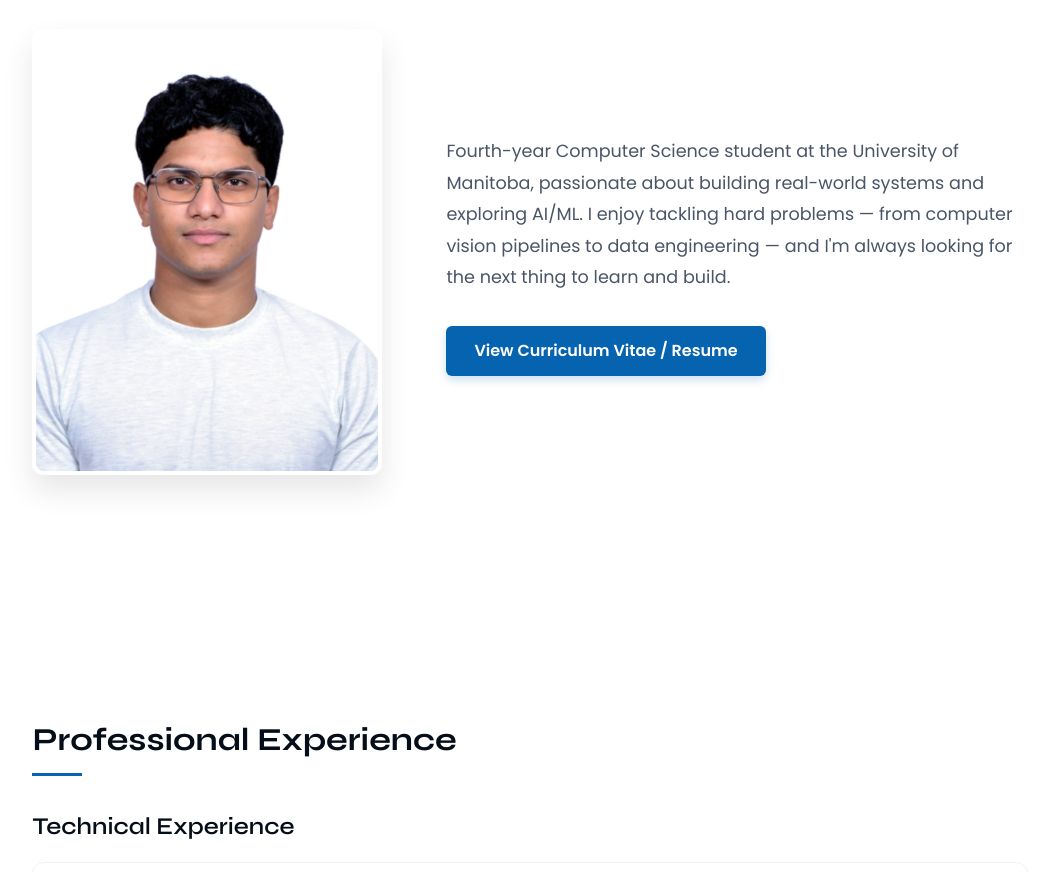
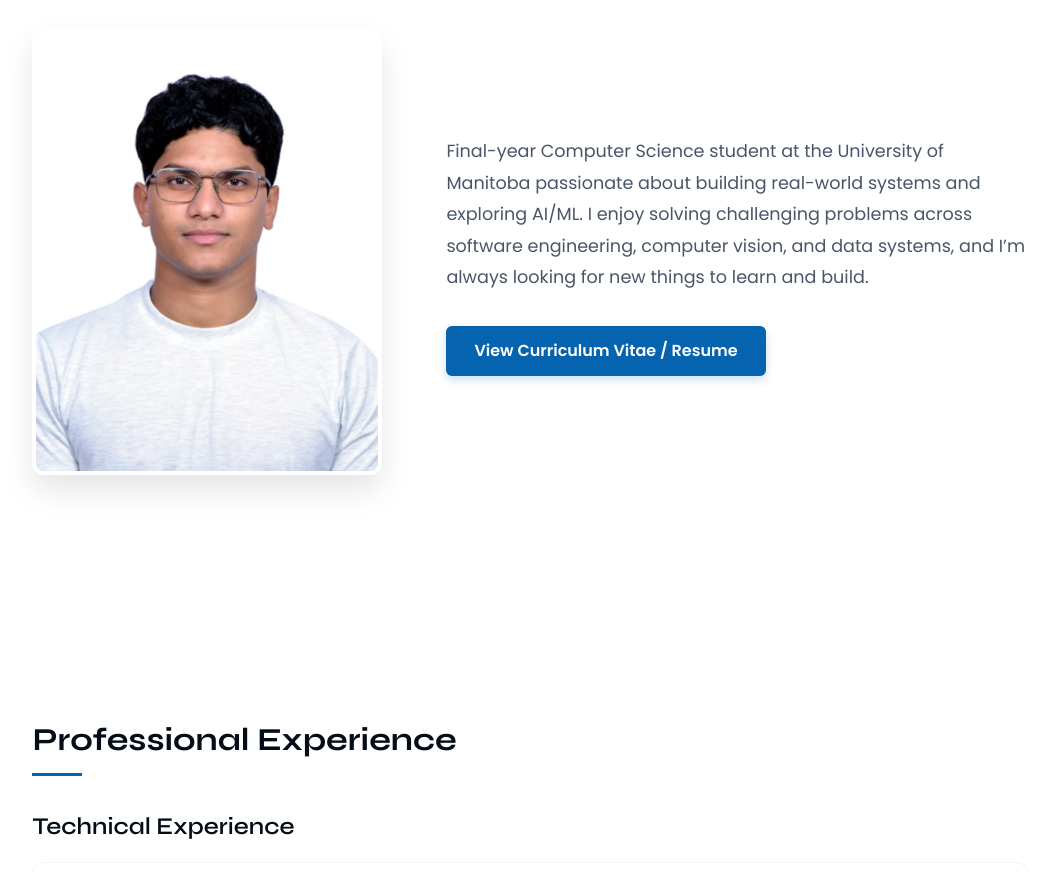
Before and after one commit to subhashyadavon/SubhashYadav, a React (Vite) app: page / in a window 1280 px wide. Shown: the part 1020-1892 px from the top of the page, without its empty margins (150-1205 px from the left). Built offline with nearby package versions, Linux system fonts and the light colour scheme.

Commit message:
Update bio in About component

```diff
--- a/src/components/About/About.jsx
+++ b/src/components/About/About.jsx
@@ -12,7 +12,7 @@ const About = () => {
                     <img src={profile_img} alt="Subhash Yadav" />
                 </div>
                 <div className="about-text">
-                    <p>Fourth-year Computer Science student at the University of Manitoba, passionate about building real-world systems and exploring AI/ML. I enjoy tackling hard problems — from computer vision pipelines to data engineering — and I'm always looking for the next thing to learn and build.</p>
+                    <p>Final-year Computer Science student at the University of Manitoba passionate about building real-world systems and exploring AI/ML. I enjoy solving challenging problems across software engineering, computer vision, and data systems, and I’m always looking for new things to learn and build.</p>
                     <a className="resume-btn" href={resumeUrl} target="_blank" rel="noopener noreferrer">
                         View Curriculum Vitae / Resume
                     </a>
```
